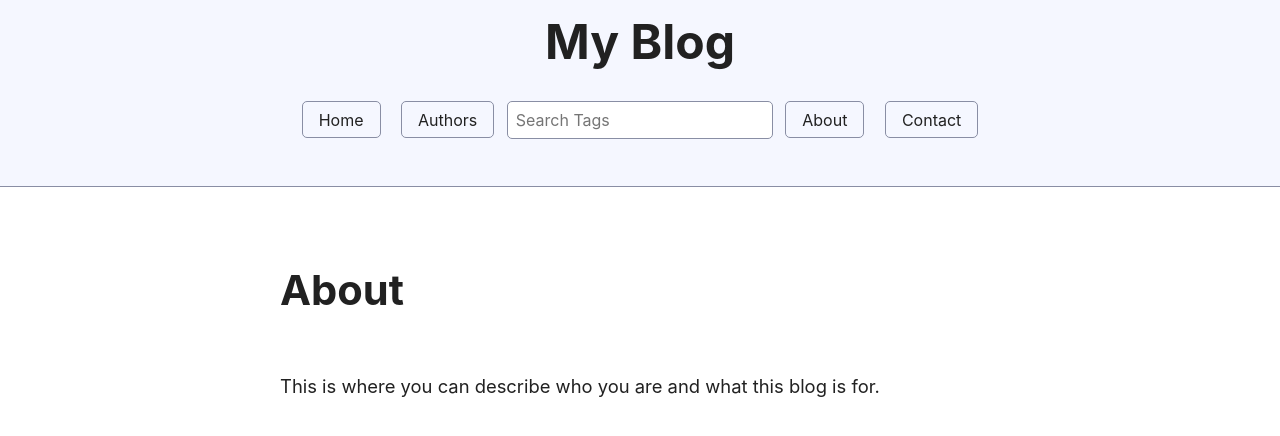
After one commit to SeriousStoat/blog, a Django app: page /about in a window 1280 px wide. The commit adds this page. Shown: the top 436 px of the page. Run offline with Django 5.2, Linux system fonts and the light colour scheme.

Commit message:
Created Nav Menu, updated styles, added 'about' page

```diff
--- /dev/null
+++ b/blog/templates/blog/about.html
@@ -0,0 +1,10 @@
+{% extends "base.html" %}
+
+{% block page_title %}
+    <h2>About</h2>
+{% endblock page_title %}
+
+{% block page_content %}
+    <p>    <span id="start">T</span>his is where you can describe
+         who you are and what this blog is for.</p>
+{% endblock page_content %}
--- a/blog/urls.py
+++ b/blog/urls.py
@@ -2,6 +2,7 @@ from django.urls import path
 from . import views
 
 urlpatterns = [
+    path("about", views.blog_about, name="blog_about"),
     path("", views.blog_index, name="blog_index"),
     path("post/<int:pk>/", views.blog_detail, name="blog_detail"),
     path("category/<category>/", views.blog_category, name="blog_category"),
--- a/blog/views.py
+++ b/blog/views.py
@@ -4,6 +4,8 @@ from blog.models import Post, Comment
 from blog.forms import CommentForm
 
 # Create your views here.
+def blog_about(request):
+    return render(request, "blog/about.html")
 
 def blog_index(request):
     posts = Post.objects.all().order_by("-created_on")
--- a/templates/base.html
+++ b/templates/base.html
@@ -13,7 +13,7 @@
       <a href="{% url 'blog_index' %}">Home</a>
       <a href="#authors">Authors</a>
       <input type="search" name="cat_search" id="cat_search" placeholder="Search Tags">
-      <a href="#contact">About</a>
+      <a href="{% url 'blog_about' %}">About</a>
       <a href="#contact">Contact</a>
     </nav>
   </header>
```
